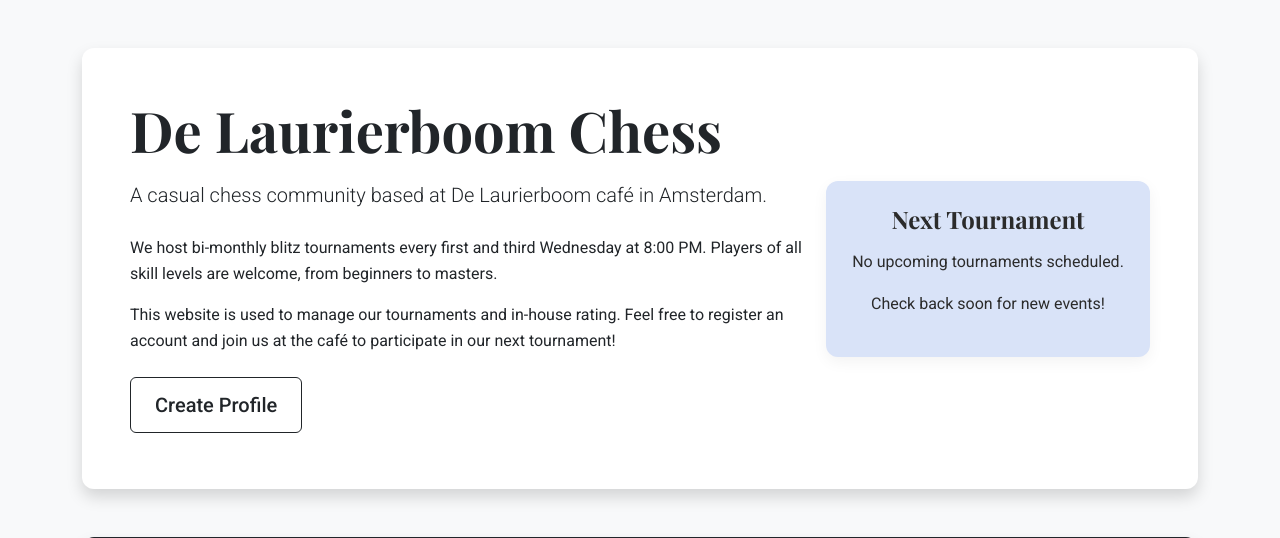
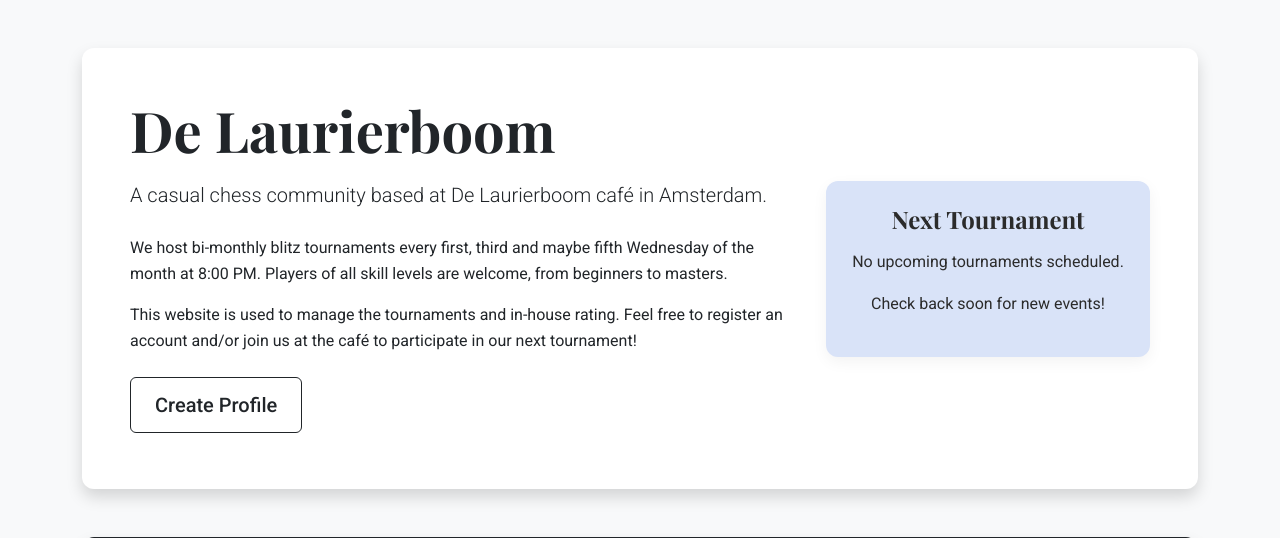
Before and after one commit to svdl1185/laurierboom, a Django app: page / in a window 1280 px wide. Shown: the part 95-633 px from the top of the page. Run offline with Django 5.2, Linux system fonts and the light colour scheme; data that the repository does not hold is empty.

Commit message:
small fix

```diff
--- a/chess/templates/chess/home.html
+++ b/chess/templates/chess/home.html
@@ -1,7 +1,7 @@
 <!-- templates/chess/home.html -->
 {% extends 'chess/base.html' %}
 
-{% block title %}De Laurierboom Chess Community{% endblock %}
+{% block title %}De Laurierboom{% endblock %}
 
 {% block content %}
 <!-- About section directly instead of hero banner -->
@@ -10,10 +10,10 @@
         <div class="card-body p-4 p-lg-5">
             <div class="row align-items-center">
                 <div class="col-lg-8">
-                    <h1 class="display-4 fw-bold mb-3"> De Laurierboom Chess</h1>
+                    <h1 class="display-4 fw-bold mb-3"> De Laurierboom </h1>
                     <p class="lead mb-4">A casual chess community based at De Laurierboom café in Amsterdam.</p>
-                    <p>We host bi-monthly blitz tournaments every first and third Wednesday at 8:00 PM. Players of all skill levels are welcome, from beginners to masters.</p>
-                    <p>This website is used to manage our tournaments and in-house rating. Feel free to register an account and join us at the café to participate in our next tournament!</p>
+                    <p>We host bi-monthly blitz tournaments every first, third and maybe fifth Wednesday of the month at 8:00 PM. Players of all skill levels are welcome, from beginners to masters.</p>
+                    <p>This website is used to manage the tournaments and in-house rating. Feel free to register an account and/or join us at the café to participate in our next tournament!</p>
                     <div class="mt-4">
                         <a href="{% url 'simple_register' %}" class="btn btn-outline-dark btn-lg mb-2">Create Profile</a>
                     </div>
```
